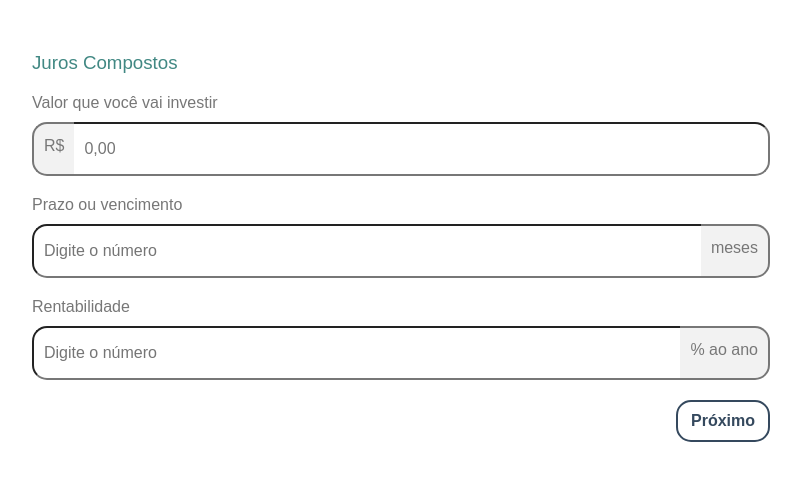
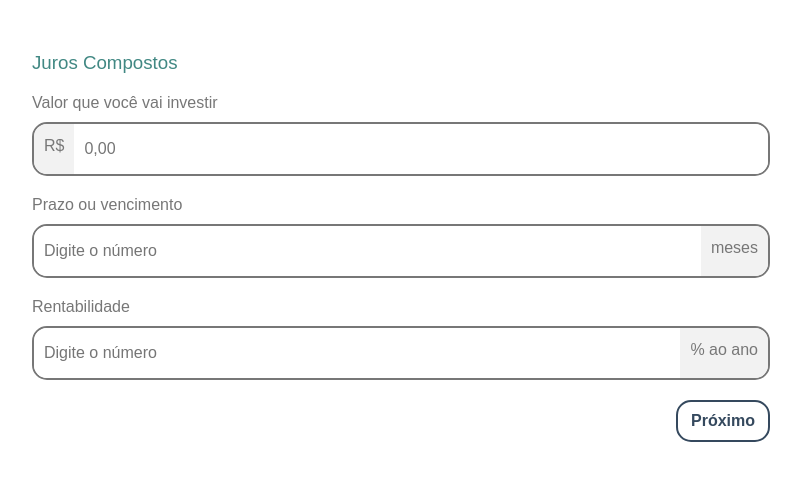
Before and after one commit to fecassaDev/simuladorRF, a plain HTML site: page index.html in a window 1280 px wide. Shown: the part 127-608 px from the top of the page, without its empty margins (239-1040 px from the left). Drawn offline with nearby package versions, Linux system fonts and the light colour scheme; a web font is replaced by a local one.

Commit message:
Correção das bordas dos inputs

```diff
--- a/index.html
+++ b/index.html
@@ -20,7 +20,7 @@
         <div :class="{input_values:true, mb_4:true, isHidden:isStep2Active}">
           <h3 class="capitalize pb_2">juros compostos</h3>
           <label for="amount">Valor que você vai investir</label>
-          <div class="input-values-input_1">
+          <div class="input-values-input">
             <span>R$</span>
             <input
               type="text"
@@ -32,11 +32,11 @@
               v-on:keyup="AutoFormat"
               ref="amoutSimulation"
               required
-              inputmode="numeric"
+              inputmode="tel"
             />
           </div>
           <label for="deadline">Prazo ou vencimento</label>
-          <div class="input-values-input_2">
+          <div class="input-values-input">
             <input
               type="text"
               name=""
@@ -49,7 +49,7 @@
             /><span>meses</span>
           </div>
           <label for="profitability">Rentabilidade</label>
-          <div class="input-values-input_3">
+          <div class="input-values-input">
             <input
               type="text"
               name=""
--- a/style.css
+++ b/style.css
@@ -48,17 +48,15 @@ form {
 
 span{
   background-color: #f2f2f2;
-  border-style: solid;
   font-size: 1rem;
   padding: 13px 10px;
   white-space: nowrap;
 }
 
-span, input{
-  border-color: #777;
-}
+
 
 input[type="text"] {
+  border:none;
   color: #777;
   font-size: 1rem;
   line-height: 1.5em;
@@ -126,33 +124,16 @@ header h2{
 /*-------------------------------------------------
 # values section
 -------------------------------------------------*/
+.input-values-input{
+  border-radius: 15px;
+  border-color: #777;
+  border-width: 2px;
+  border-style: solid;
+  overflow: hidden;
+}
 .input_values div {
   display: flex;
   margin-bottom: 20px;
-}
-
-.input-values-input_1 span{
-    border-top-left-radius: 15px;
-    border-bottom-left-radius: 15px;
-    border-width : 2px 0 2px 2px;
-}
-
-.input-values-input_1 input{
-    border-top-right-radius: 15px;
-    border-bottom-right-radius: 15px;
-    border-width : 2px 2px 2px 0;
-}
-
-.input-values-input_2 span, .input-values-input_3 span{
-    border-top-right-radius: 15px;
-    border-bottom-right-radius: 15px;
-    border-width : 2px 2px 2px 0;
-}
-
-.input-values-input_2 input, .input-values-input_3 input{
-    border-top-left-radius: 15px;
-    border-bottom-left-radius: 15px;
-    border-width : 2px 0 2px 2px;
 }
 
 /*-------------------------------------------------
```
